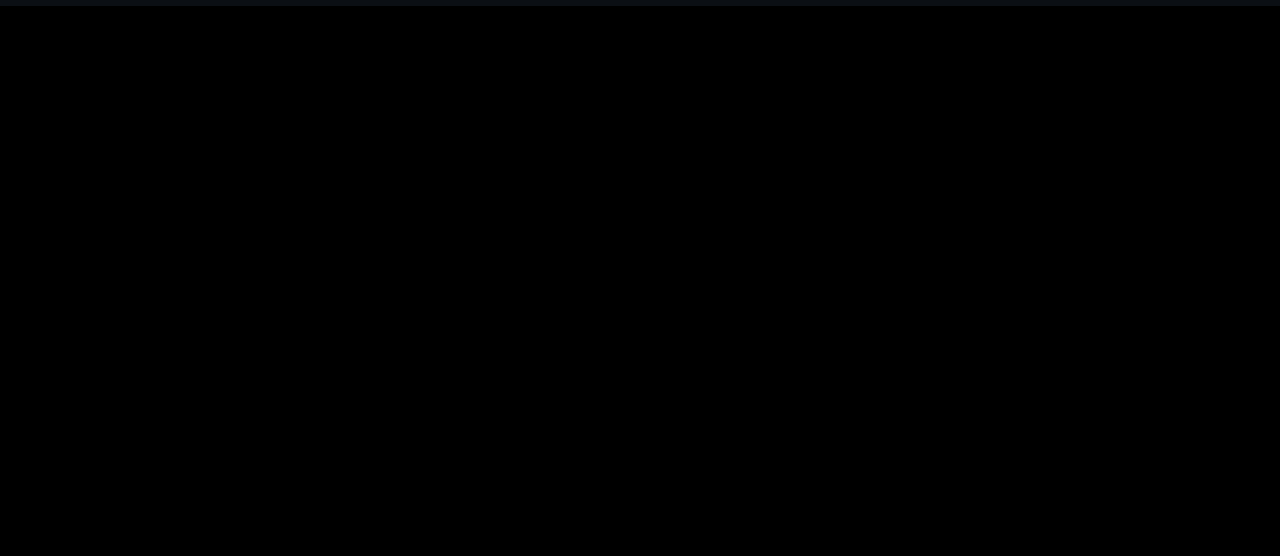
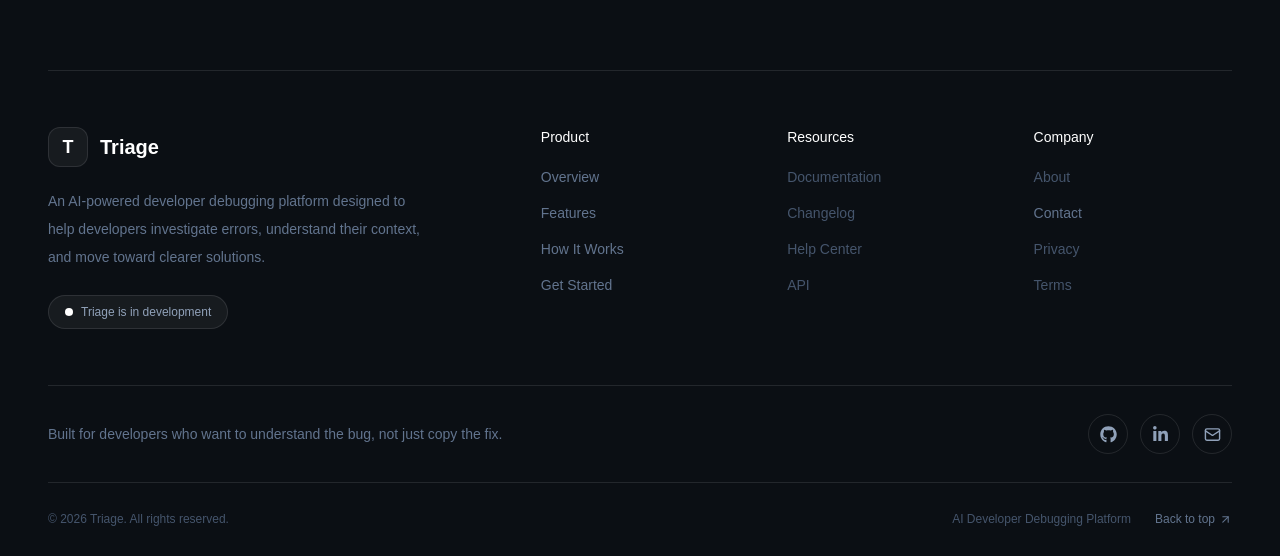
Before and after one commit to vishalgoswami2007/Triage, a React app in the folder frontend/: page / in a window 1280 px wide. Shown: the part 4004-4560 px from the top of the page. Before the commit the page ends 4010 px from the top, so only its background shows below. Built offline with nearby package versions, Linux system fonts and the light colour scheme; the HTML template or start-up script is replaced by a standard one.

Commit message:
feat: add professional footer with social links

```diff
--- a/frontend/package.json
+++ b/frontend/package.json
@@ -14,6 +14,7 @@
     "lucide-react": "^1.39.0",
     "react": "^19.2.8",
     "react-dom": "^19.2.8",
+    "react-icons": "^5.7.0",
     "react-router-dom": "^7.18.3",
     "tailwindcss": "^4.3.3"
   },
--- a/frontend/src/components/landing/Footer.jsx
+++ b/frontend/src/components/landing/Footer.jsx
@@ -0,0 +1,212 @@
+import { Link } from "react-router-dom";
+import { Mail, ArrowUpRight } from "lucide-react";
+import { FaGithub, FaLinkedinIn } from "react-icons/fa";
+
+function Footer() {
+  const year = new Date().getFullYear();
+
+  return (
+    <footer className="bg-[#0b0f14] px-6 pb-8 pt-16 md:px-10 lg:px-12">
+      <div className="mx-auto max-w-7xl">
+
+        {/* Main Footer */}
+        <div className="border-t border-white/10 pt-14">
+          <div className="grid gap-12 md:grid-cols-2 lg:grid-cols-5">
+
+            {/* Brand */}
+            <div className="lg:col-span-2">
+              <Link to="/" className="inline-flex items-center gap-3">
+                <div className="flex h-10 w-10 items-center justify-center rounded-xl border border-white/10 bg-white/5">
+                  <span className="text-lg font-semibold text-white">
+                    T
+                  </span>
+                </div>
+
+                <span className="text-xl font-semibold text-white">
+                  Triage
+                </span>
+              </Link>
+
+              <p className="mt-5 max-w-sm text-sm leading-7 text-slate-500">
+                An AI-powered developer debugging platform designed to help
+                developers investigate errors, understand their context, and
+                move toward clearer solutions.
+              </p>
+
+              {/* Development Status */}
+              <div className="mt-6 inline-flex items-center gap-2 rounded-full border border-white/10 bg-white/5 px-4 py-2">
+                <span className="h-2 w-2 rounded-full bg-white"></span>
+
+                <span className="text-xs text-slate-400">
+                  Triage is in development
+                </span>
+              </div>
+            </div>
+
+            {/* Product */}
+            <div>
+              <h3 className="text-sm font-medium text-white">
+                Product
+              </h3>
+
+              <div className="mt-5 flex flex-col gap-4">
+                <a
+                  href="#product"
+                  className="text-sm text-slate-500 transition hover:text-white"
+                >
+                  Overview
+                </a>
+
+                <a
+                  href="#features"
+                  className="text-sm text-slate-500 transition hover:text-white"
+                >
+                  Features
+                </a>
+
+                <a
+                  href="#how-it-works"
+                  className="text-sm text-slate-500 transition hover:text-white"
+                >
+                  How It Works
+                </a>
+
+                <Link
+                  to="/signup"
+                  className="text-sm text-slate-500 transition hover:text-white"
+                >
+                  Get Started
+                </Link>
+              </div>
+            </div>
+
+            {/* Resources */}
+            <div>
+              <h3 className="text-sm font-medium text-white">
+                Resources
+              </h3>
+
+              <div className="mt-5 flex flex-col gap-4">
+                <span className="text-sm text-slate-600">
+                  Documentation
+                </span>
+
+                <span className="text-sm text-slate-600">
+                  Changelog
+                </span>
+
+                <span className="text-sm text-slate-600">
+                  Help Center
+                </span>
+
+                <span className="text-sm text-slate-600">
+                  API
+                </span>
+              </div>
+            </div>
+
+            {/* Company */}
+            <div>
+              <h3 className="text-sm font-medium text-white">
+                Company
+              </h3>
+
+              <div className="mt-5 flex flex-col gap-4">
+                <span className="text-sm text-slate-600">
+                  About
+                </span>
+
+                <a
+                  href="mailto:AerqonBusiness@gmail.com"
+                  className="text-sm text-slate-500 transition hover:text-white"
+                >
+                  Contact
+                </a>
+
+                <span className="text-sm text-slate-600">
+                  Privacy
+                </span>
+
+                <span className="text-sm text-slate-600">
+                  Terms
+                </span>
+              </div>
+            </div>
+
+          </div>
+        </div>
+
+        {/* Social Row */}
+        <div className="mt-14 flex flex-col gap-6 border-t border-white/10 py-7 md:flex-row md:items-center md:justify-between">
+
+          <p className="max-w-xl text-sm text-slate-500">
+            Built for developers who want to understand the bug,
+            not just copy the fix.
+          </p>
+
+          <div className="flex items-center gap-3">
+
+            {/* GitHub */}
+            <a
+              href="https://github.com/vishalgoswami2007"
+              target="_blank"
+              rel="noreferrer"
+              aria-label="GitHub"
+              className="flex h-10 w-10 items-center justify-center rounded-full border border-white/10 text-slate-400 transition-all duration-300 hover:-translate-y-1 hover:border-white/30 hover:bg-white/10 hover:text-white"
+            >
+              <FaGithub size={17} />
+            </a>
+
+            {/* LinkedIn */}
+            <a
+              href="https://www.linkedin.com/in/vishal-goswami-81422136b"
+              target="_blank"
+              rel="noreferrer"
+              aria-label="LinkedIn"
+              className="flex h-10 w-10 items-center justify-center rounded-full border border-white/10 text-slate-400 transition-all duration-300 hover:-translate-y-1 hover:border-white/30 hover:bg-white/10 hover:text-white"
+            >
+              <FaLinkedinIn size={17} />
+            </a>
+
+            {/* Email */}
+            <a
+              href="mailto:AerqonBusiness@gmail.com"
+              aria-label="Email"
+              className="flex h-10 w-10 items-center justify-center rounded-full border border-white/10 text-slate-400 transition-all duration-300 hover:-translate-y-1 hover:border-white/30 hover:bg-white/10 hover:text-white"
+            >
+              <Mail size={17} />
+            </a>
+
+          </div>
+        </div>
+
+        {/* Bottom Footer */}
+        <div className="flex flex-col gap-4 border-t border-white/10 pt-7 md:flex-row md:items-center md:justify-between">
+
+          <p className="text-xs text-slate-600">
+            © {year} Triage. All rights reserved.
+          </p>
+
+          <div className="flex flex-wrap items-center gap-6">
+
+            <span className="text-xs text-slate-600">
+              AI Developer Debugging Platform
+            </span>
+
+            <a
+              href="#"
+              className="flex items-center gap-1 text-xs text-slate-500 transition hover:text-white"
+            >
+              Back to top
+              <ArrowUpRight size={13} />
+            </a>
+
+          </div>
+        </div>
+
+      </div>
+    </footer>
+  );
+}
+
+export default Footer;
--- a/frontend/src/pages/Landing.jsx
+++ b/frontend/src/pages/Landing.jsx
@@ -4,6 +4,7 @@ import ProductSection from "../components/landing/ProductSection";
 import Features from "../components/landing/Features";
 import HowItWorks from "../components/landing/HowItWorks";
 import CTA from "../components/landing/CTA";
+import Footer from "../components/landing/Footer"
 
 function Landing() {
   return (
@@ -14,6 +15,7 @@ function Landing() {
       <Features/>
       <HowItWorks/>
       <CTA/>
+      <Footer/>
     </main>
   );
 }
```
Also changed, not shown: 1 other file (tests, documents, lock files or other folders).
